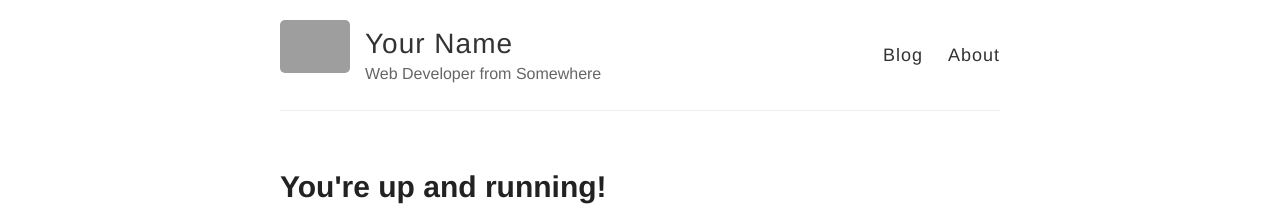
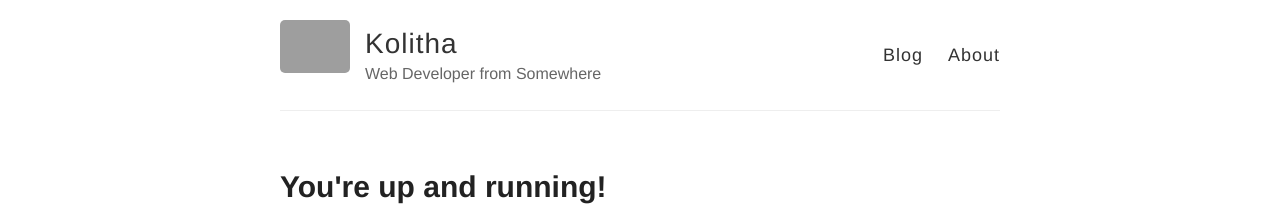
Before and after one commit to Koli89/koli89.github.io, a Jekyll site: the page built from index.html, in a window 1280 px wide. Shown: the top 222 px of the page. Built offline with Jekyll 4.4.1, drawn with Linux system fonts in a browser that asks for light colours; grey boxes are pictures that could not be loaded.

Commit message:
add my name

```diff
--- a/_config.yml
+++ b/_config.yml
@@ -4,6 +4,7 @@
 
 # Name of your site (displayed in the header)
 name: Your Name
+name: Kolitha
 
 # Short bio or description (displayed in the header)
 description: Web Developer from Somewhere
```
